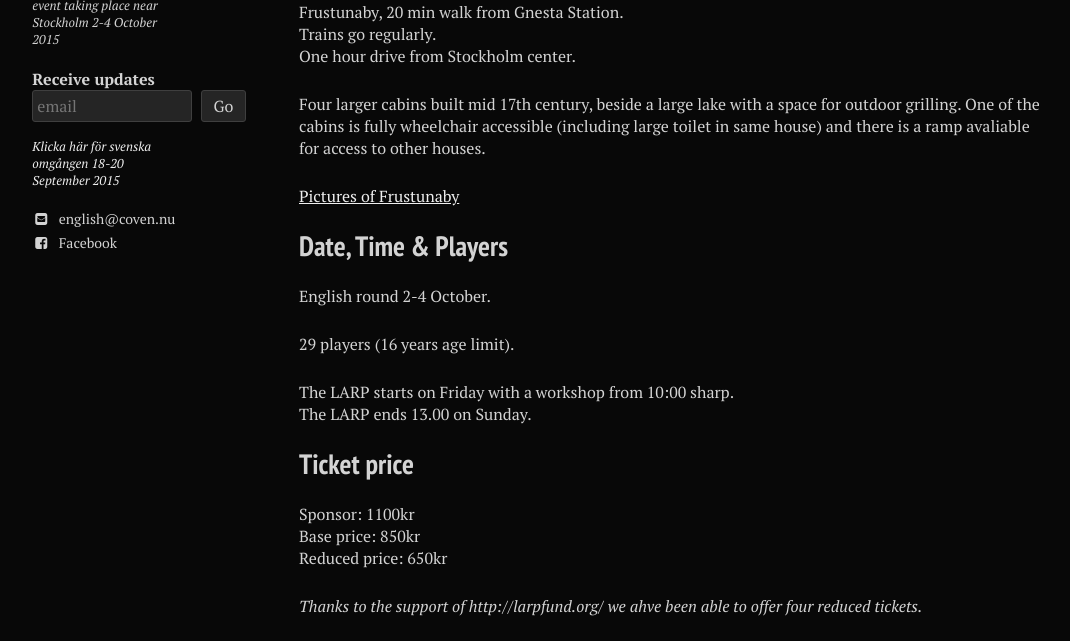
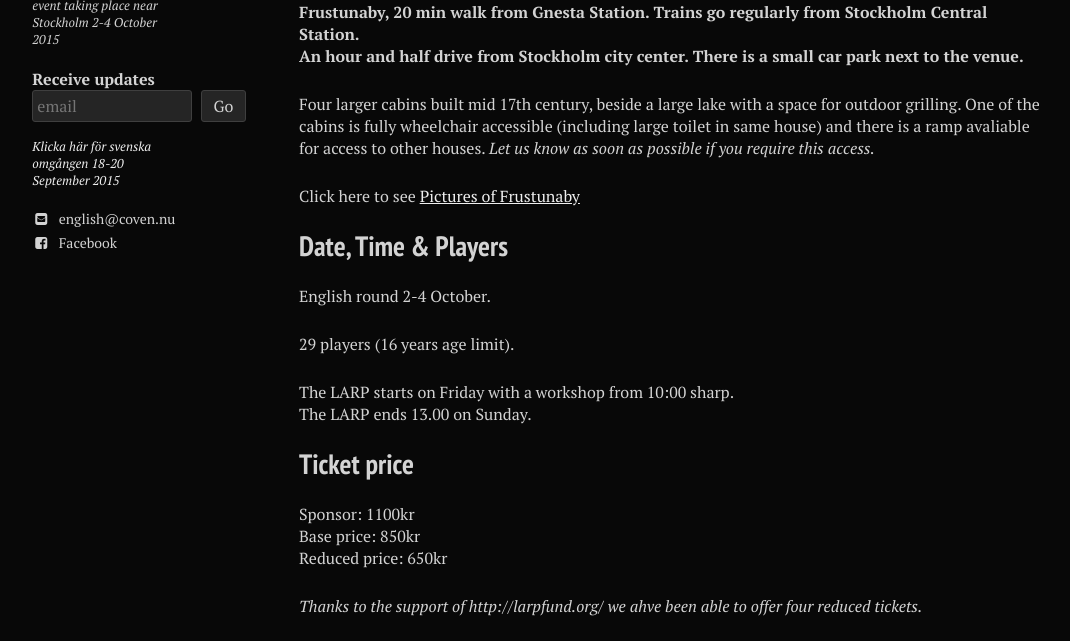
Before and after one commit to stanislavb/en.coven.nu, a Jekyll site: the page built from practical/index.md, in a window 1280 px wide and 900 px high, scrolled down 526 px, cut to the strip 259-900 px from the top of the window. Shown: the whole strip, without its empty margins (21-1091 px from the left). Built offline with Jekyll 4.4.1, drawn with Linux system fonts in a browser that asks for light colours; nearby versions of some CDN libraries.

Commit message:
Update index.md

```diff
--- a/practical/index.md
+++ b/practical/index.md
@@ -21,13 +21,12 @@ image:
 ## Location
 <iframe src="https://www.google.com/maps/embed/v1/place?q=frustuna&key=AIzaSyClEWLh20lxrQBFR7omuuVESviszPxONyk" width="100%" height="100%" frameborder="0" style="border:0"></iframe>
 
-Frustunaby, 20 min walk from Gnesta Station.
-Trains go regularly.
-One hour drive from Stockholm center.
+**Frustunaby, 20 min walk from Gnesta Station. Trains go regularly from Stockholm Central Station.
+An hour and half drive from Stockholm city center. There is a small car park next to the venue.**
 
-Four larger cabins built mid 17th century, beside a large lake with a space for outdoor grilling. One of the cabins is fully wheelchair accessible (including large toilet in same house) and there is a ramp avaliable for access to other houses.
+Four larger cabins built mid 17th century, beside a large lake with a space for outdoor grilling. One of the cabins is fully wheelchair accessible (including large toilet in same house) and there is a ramp avaliable for access to other houses. *Let us know as soon as possible if you require this access.*
 
-[Pictures of Frustunaby](http://old.scoutkansliet.se/frus/frusbild.htm)
+Click here to see [Pictures of Frustunaby](http://old.scoutkansliet.se/frus/frusbild.htm)
 
 ## Date, Time & Players
 
```
